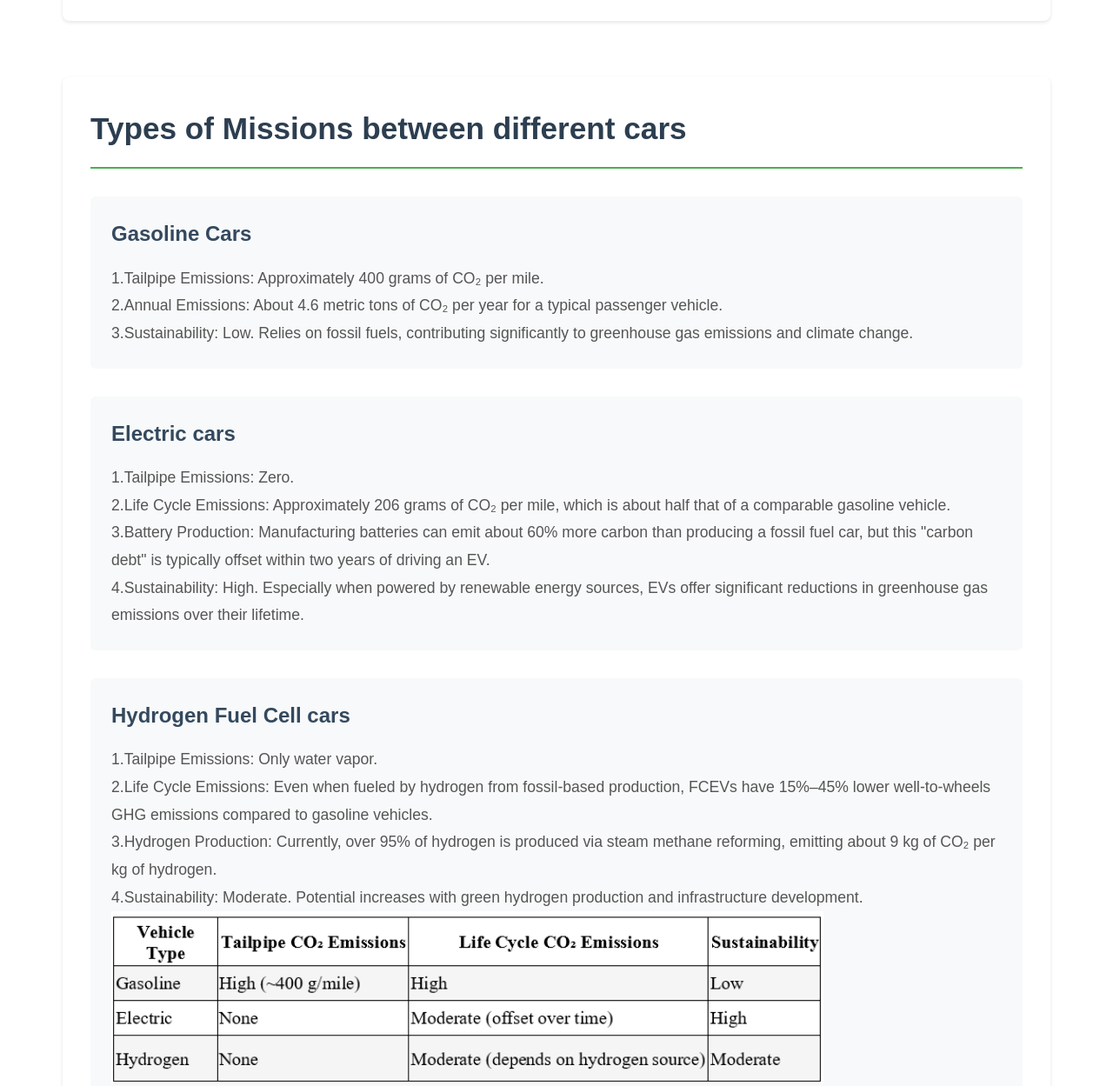
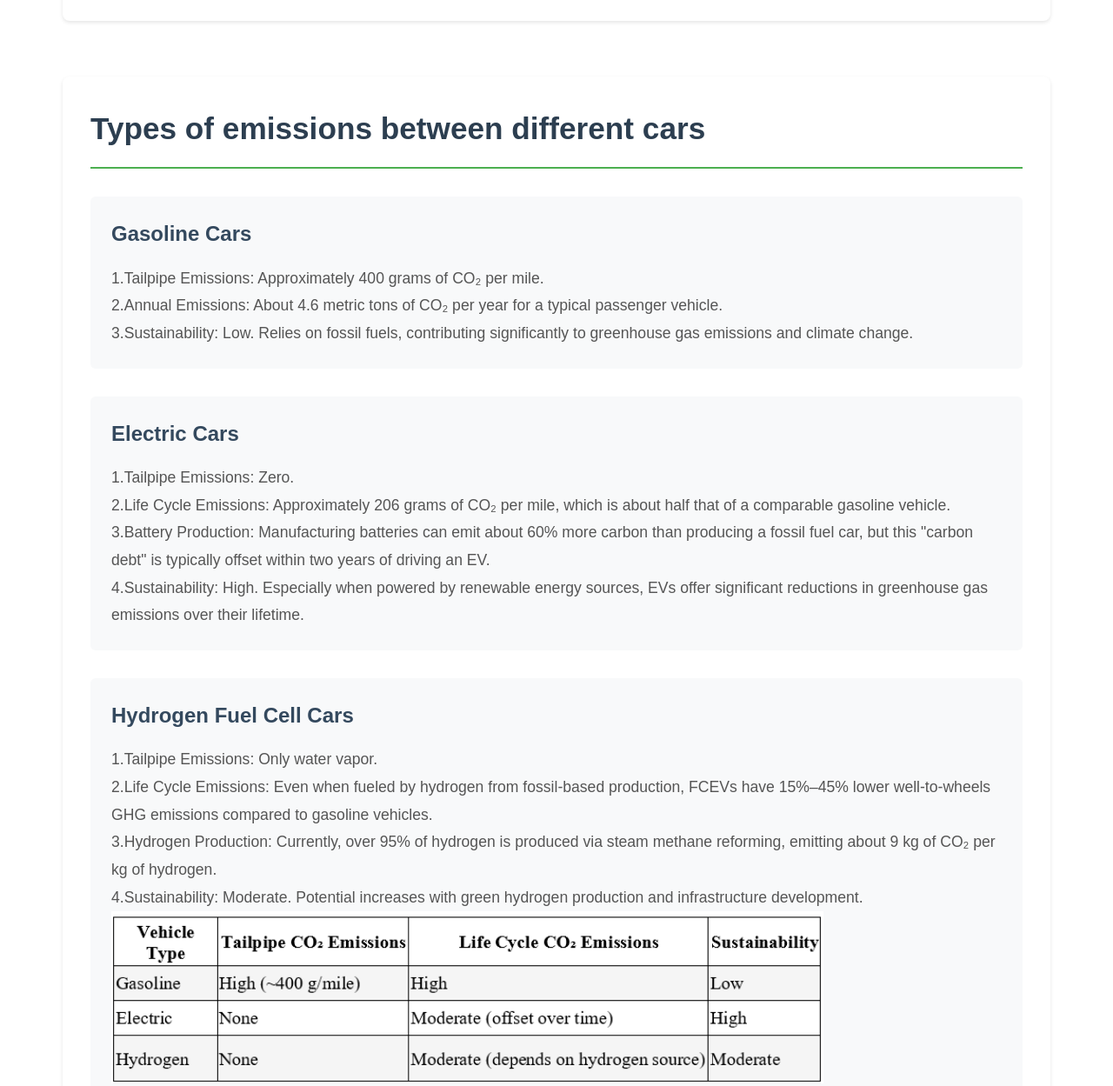
Before and after one commit to toomuchname/newweb, a plain HTML site: page index.html in a window 1280 px wide. Shown: the part 2120-3369 px from the top of the page at 87% size. Drawn offline with Linux system fonts and the light colour scheme.

Commit message:
Update index.html

```diff
--- a/index.html
+++ b/index.html
@@ -27,14 +27,14 @@
             <div class="slide">
                 <img src="ESS.jfif" alt="环保图片3">
                 <div class="slide-content">
-                    <h2>Types of Missions Between Different Cars</h2>
+                    <h2>ESS: Types of Emissions</h2>
                     <a href="#section2" class="cta-button">了解更多</a>
                 </div>
             </div>
             <div class="slide">
                 <img src="fuel.jfif" alt="环保图片4">
                 <div class="slide-content">
-                    <h2>Physics Theory: Energy Chain</h2>
+                    <h2>Physics: Energy Chain</h2>
                     <a href="#section3" class="cta-button">了解更多</a>
                 </div>
             </div>
@@ -76,7 +76,7 @@
         </section>
 
         <section id="section2" class="main-section">
-            <h1 class="main-title">Types of Missions between different cars</h1>
+            <h1 class="main-title">Types of emissions between different cars</h1>
             <div class="sub-section">
                 <h2 class="sub-title">Gasoline Cars</h2>
                 <p class="content-text">1.Tailpipe Emissions: Approximately 400 grams of CO₂ per mile.<br>
@@ -87,7 +87,7 @@
                     </p>
             </div>
             <div class="sub-section">
-                <h2 class="sub-title">Electric cars</h2>
+                <h2 class="sub-title">Electric Cars</h2>
                 <p class="content-text">1.Tailpipe Emissions: Zero. <br>
 
                     2.Life Cycle Emissions: Approximately 206 grams of CO₂ per mile, which is about half that of a comparable gasoline vehicle. <br>
@@ -99,7 +99,7 @@
                     </p>
             </div>
             <div class="sub-section">
-                <h2 class="sub-title">Hydrogen Fuel Cell cars</h2>
+                <h2 class="sub-title">Hydrogen Fuel Cell Cars</h2>
                 <p class="content-text">1.Tailpipe Emissions: Only water vapor. <br>
 
                     2.Life Cycle Emissions: Even when fueled by hydrogen from fossil-based production, FCEVs have 15%–45% lower well-to-wheels GHG emissions compared to gasoline vehicles. <br>
@@ -136,7 +136,7 @@
             </div>
             <img src="physics2.jpg" alt="physics2" style="width: 80%; height: auto;">
             <img src="physics3.png" alt="physics3" style="width: 100%; height: auto;">
-            <p>If you want to know more <a href="sankey_energy_conversion.html" style="color: #007bff; text-decoration: underline;">chilck here</a></p>
+            <p>If you want to know more <a href="sankey_energy_conversion.html" style="color: #007bff; text-decoration: underline;">click here</a></p>
         </section>
     </main>
 <p>This website is created by Alex Xu<br>
```
